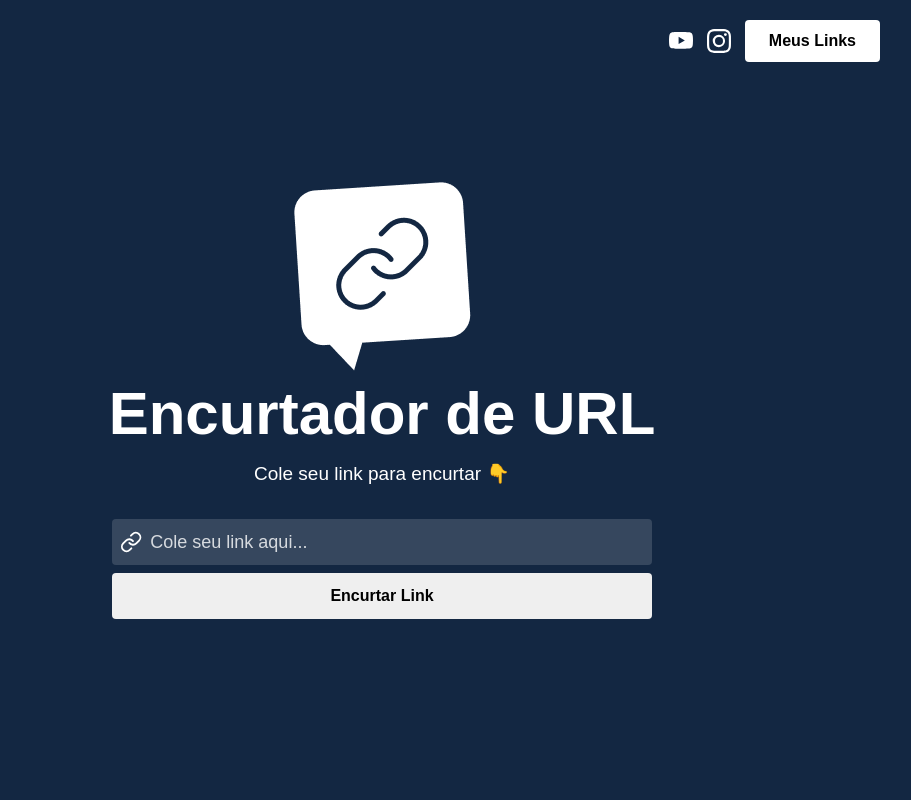
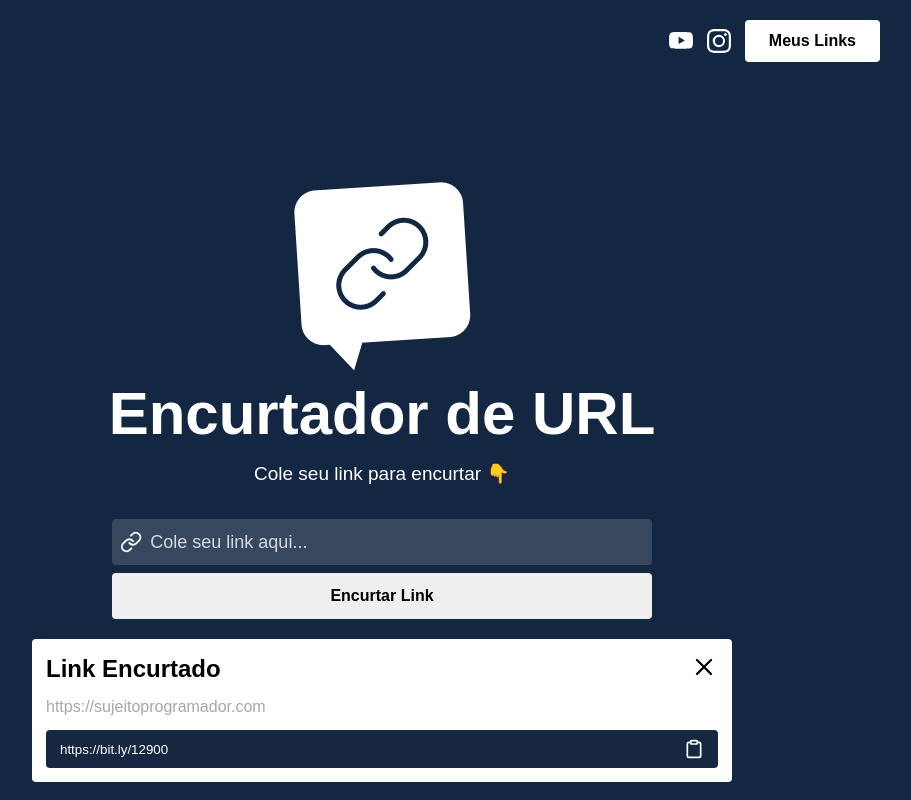
Before and after one commit to riversdiniz/batlink, a React (Create React App) app: page / in a window 1280 px wide. Shown: the whole page, without its empty margins (258-1169 px from the left). Built offline with nearby package versions, Linux system fonts and the light colour scheme.

Commit message:
Finalizado o modal css.

```diff
--- /dev/null
+++ b/src/components/Menu/LinkItem/index.js
@@ -0,0 +1,26 @@
+import './link-item.css';
+import { FiX, FiClipboard } from 'react-icons/fi'
+
+export default function LinkItem(){
+    return(
+        <div className="modal-container">
+
+            <div  className="modal-header">
+                <h2>Link Encurtado</h2>
+                <button>
+                    <FiX size={28} color="#000" />
+                </button>
+            </div>
+
+            <span>
+                https://sujeitoprogramador.com
+            </span>
+
+            <button className="modal-link">
+                https://bit.ly/12900
+                <FiClipboard size={20} color="#FFF" />
+            </button>
+
+        </div>
+    )
+}
--- /dev/null
+++ b/src/components/Menu/LinkItem/link-item.css
@@ -0,0 +1,44 @@
+.modal-container{
+    position: absolute;
+    bottom:  18px;
+    background-color: #fff;
+    padding: 14px;
+    width: 700px;
+    border-radius: 4px;
+    display: flex;
+    flex-direction: column;
+}
+
+.modal-header{
+    display: flex;
+    align-items: center;
+    justify-content: space-between;
+}
+
+.modal-header button{
+    border: 0;
+    background: transparent;
+}
+
+.modal-container span{
+    margin: 14px 0;
+    color: #A7A7A7;
+}
+
+.modal-link{
+    background-color: #172742;
+    display: flex;
+    align-items: center;
+    justify-content: space-between;
+    padding: 0 14px;
+    height: 38px;
+    border: 0;
+    border-radius: 4px;
+    color: #FFF;
+}
+
+@media (max-width: 735px){
+    .modal-container{
+        width: 90%;
+    }
+}
--- a/src/pages/Home/index.js
+++ b/src/pages/Home/index.js
@@ -3,6 +3,7 @@ import { FiLink } from 'react-icons/fi';
 import './home.css';
 
 import Menu from '../../components/Menu'
+import LinkItem from '../../components/Menu/LinkItem';
 
 export default function Home(){
   const [link, setLink] = useState('');
@@ -35,6 +36,7 @@ export default function Home(){
         </div>
 
         <Menu/>
+        <LinkItem/>
 
       </div>
     )
```
